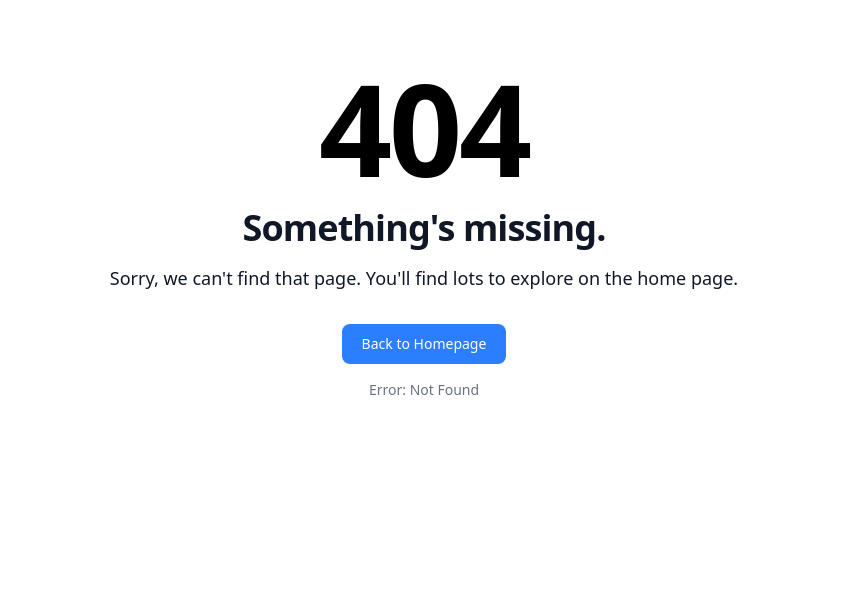
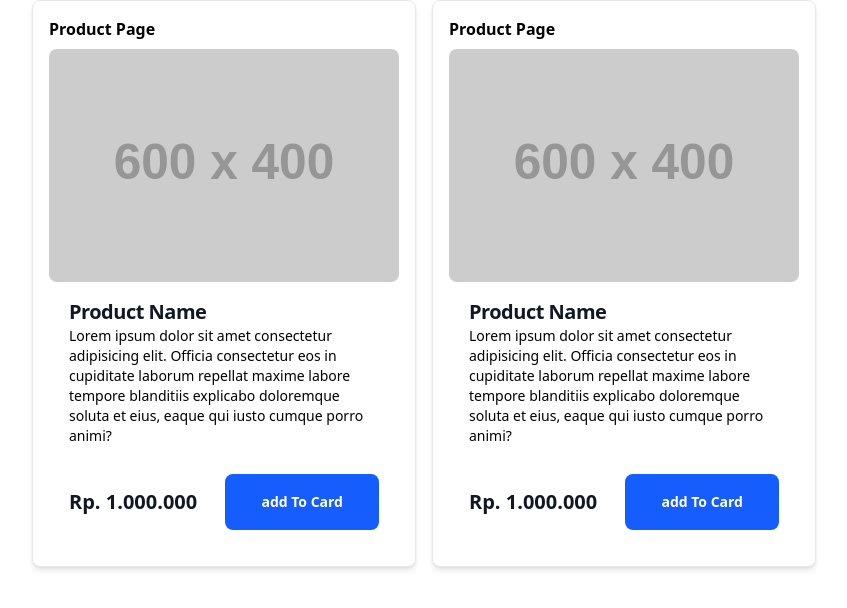
Before and after one commit to mhammdalwii/reactTerbaru, a React (Vite) app in the folder my-react-app/: page /products in a window 1280 px wide. Before the commit this address had no page. Shown: the top 608 px of the page, without its empty margins (216-1063 px from the left). Built offline with nearby package versions, Linux system fonts and the light colour scheme.

Commit message:
first commit

```diff
--- /dev/null
+++ b/my-react-app/src/components/Fragments/CardProducts.jsx
@@ -0,0 +1,49 @@
+import Button from "../Elements/Button";
+
+const CardProduct = (props) => {
+  const { children } = props;
+  return <div className="w-full max-w-sm bg-white border border-gray-200 rounded-lg shadow-md p-4 mx-2">{children}</div>;
+};
+
+const Header = (props) => {
+  const { image } = props;
+  return (
+    <>
+      {" "}
+      <h1 className="font-bold mb-2">Product Page</h1>
+      <a href="#">
+        <img src={image} alt="Product" className="w-full h-auto rounded-lg mb-4" />
+      </a>
+    </>
+  );
+};
+
+const Body = (props) => {
+  const { children, title } = props;
+  return (
+    <div className="px-5 pb-5">
+      <a href="#">
+        <h5 className="text-xl font-semibold tracking-tight text-gray-900">{title}</h5>
+        <p className="text-sm *:text-gray-700 mb-2">{children}</p>
+      </a>
+    </div>
+  );
+};
+
+const Footer = (props) => {
+  const { price } = props;
+  return (
+    <div className="flex items-center justify-between px-5 pb-5">
+      <span className="text-xl font-bold text-gray-900">{price}</span>
+      <a href="#" className="text-white bg-blue-600 hover:bg-blue-700 focus:ring-4 focus:outline-none focus:ring-blue-300 font-medium rounded-lg text-sm px-5 py-2.5 text-center">
+        <Button classname="text-sm">add To Card</Button>
+      </a>
+    </div>
+  );
+};
+
+CardProduct.Header = Header;
+CardProduct.Body = Body;
+CardProduct.Footer = Footer;
+
+export default CardProduct;
--- a/my-react-app/src/components/Layouts/AuthLayouts.jsx
+++ b/my-react-app/src/components/Layouts/AuthLayouts.jsx
@@ -1,7 +1,8 @@
 import { FormLogin } from "../Fragments";
+import { Link } from "react-router-dom";
 
 const AuthLayouts = (props) => {
-  const { children, title } = props;
+  const { children, title, type } = props;
 
   return (
     <div className="flex justify-center min-h-screen items-center">
@@ -9,6 +10,19 @@ const AuthLayouts = (props) => {
         <h1 className="text-blue-600 text-3xl font-bold mb-2">{title}</h1>
         <p className="font-medium text-slate-500 mb-2">Welcome, Please your details</p>
         {children}
+        <p className="text-center mt-4 font-bold text-slate-500 text-sm">
+          {type === "register" ? "Already have an account?" : "Don't have an account?"}{" "}
+          {type === "login" && (
+            <Link to="/register" className="text-blue-600 hover:text-blue-500">
+              Register
+            </Link>
+          )}
+          {type === "register" && (
+            <Link to="/login" className="text-blue-600 hover:text-blue-500">
+              Login
+            </Link>
+          )}
+        </p>
       </div>
     </div>
   );
--- a/my-react-app/src/main.jsx
+++ b/my-react-app/src/main.jsx
@@ -5,6 +5,7 @@ import { createBrowserRouter, RouterProvider } from "react-router-dom";
 import LoginPage from "./pages/login.jsx";
 import RegisterPage from "./pages/register.jsx";
 import ErrorPage from "./pages/404.jsx";
+import ProductPage from "./pages/products.jsx";
 
 const router = createBrowserRouter([
   {
@@ -20,6 +21,10 @@ const router = createBrowserRouter([
     path: "/register",
     element: <RegisterPage />,
   },
+  {
+    path: "/products",
+    element: <ProductPage />,
+  },
 ]);
 
 createRoot(document.getElementById("root")).render(
--- a/my-react-app/src/pages/404.jsx
+++ b/my-react-app/src/pages/404.jsx
@@ -1,4 +1,5 @@
 import { useRouteError } from "react-router-dom";
+import { Link } from "react-router-dom";
 
 const ErrorPage = () => {
   const error = useRouteError();
@@ -10,7 +11,7 @@ const ErrorPage = () => {
           <p class="mb-4 text-3xl tracking-tight font-bold text-gray-900 md:text-4xl dark:text-white">Something's missing.</p>
           <p class="mb-4 text-lg font-light text-gray-900 dark:text-gray-400">Sorry, we can't find that page. You'll find lots to explore on the home page. </p>
           <a href="#" class="inline-flex text-white bg-blue-500 hover:bg-primary-800 focus:ring-4 focus:outline-none focus:ring-primary-300 font-medium rounded-lg text-sm px-5 py-2.5 text-center dark:focus:ring-primary-900 my-4">
-            Back to Homepage
+            <Link to="/login">Back to Homepage</Link>{" "}
           </a>
           <p class="text-sm text-gray-500 dark:text-gray-400">Error: {error.statusText || error.message}</p>
         </div>
--- a/my-react-app/src/pages/index.jsx
+++ b/my-react-app/src/pages/index.jsx
@@ -1,5 +1,6 @@
 import LoginPage from "./login";
 import RegisterPage from "./register";
 import ErrorPage from "./404";
+import ProductPage from "./products";
 
-export default { LoginPage, RegisterPage, ErrorPage };
+export default { LoginPage, RegisterPage, ErrorPage, ProductPage };
--- a/my-react-app/src/pages/login.jsx
+++ b/my-react-app/src/pages/login.jsx
@@ -1,17 +1,10 @@
-import { Link } from "react-router-dom";
 import { FormLogin } from "../components/Fragments";
 import AuthLayouts from "../components/Layouts";
 
 const LoginPage = () => {
   return (
-    <AuthLayouts title="Login">
+    <AuthLayouts title="Login" type="login">
       <FormLogin />
-      <p className="text-center mt-4 font-bold text-slate-500 text-sm">
-        Do'nt Have an Account ?{" "}
-        <Link to="/register" className="text-blue-600">
-          Sign Up
-        </Link>{" "}
-      </p>
     </AuthLayouts>
   );
 };
--- /dev/null
+++ b/my-react-app/src/pages/products.jsx
@@ -0,0 +1,25 @@
+import Button from "../components/Elements/Button";
+import CardProduct from "../components/Fragments/CardProducts";
+
+const ProductPage = () => {
+  return (
+    <div className="flex justify-center items-center ">
+      <CardProduct>
+        <CardProduct.Header image="https://placehold.co/600x400/png" />
+        <CardProduct.Body title="Product Name">
+          Lorem ipsum dolor sit amet consectetur adipisicing elit. Officia consectetur eos in cupiditate laborum repellat maxime labore tempore blanditiis explicabo doloremque soluta et eius, eaque qui iusto cumque porro animi?
+        </CardProduct.Body>
+        <CardProduct.Footer price="Rp. 1.000.000" />
+      </CardProduct>
+      <CardProduct>
+        <CardProduct.Header image="https://placehold.co/600x400/png" />
+        <CardProduct.Body title="Product Name">
+          Lorem ipsum dolor sit amet consectetur adipisicing elit. Officia consectetur eos in cupiditate laborum repellat maxime labore tempore blanditiis explicabo doloremque soluta et eius, eaque qui iusto cumque porro animi?
+        </CardProduct.Body>
+        <CardProduct.Footer price="Rp. 1.000.000" />
+      </CardProduct>
+    </div>
+  );
+};
+
+export default ProductPage;
--- a/my-react-app/src/pages/register.jsx
+++ b/my-react-app/src/pages/register.jsx
@@ -1,17 +1,10 @@
 import { FormLogin, FormRegister } from "../components/Fragments";
 import AuthLayouts from "../components/Layouts";
-import { Link } from "react-router-dom";
 
 const RegisterPage = () => {
   return (
-    <AuthLayouts title="Register">
+    <AuthLayouts title="Register" type="register">
       <FormRegister />
-      <p className="text-center mt-4 font-bold text-slate-500 text-sm">
-        Have an Account ?{" "}
-        <Link to="/login" className="text-blue-600">
-          Login
-        </Link>{" "}
-      </p>
     </AuthLayouts>
   );
 };
```
Also changed, not shown: 1 other file (tests, documents, lock files or other folders).
